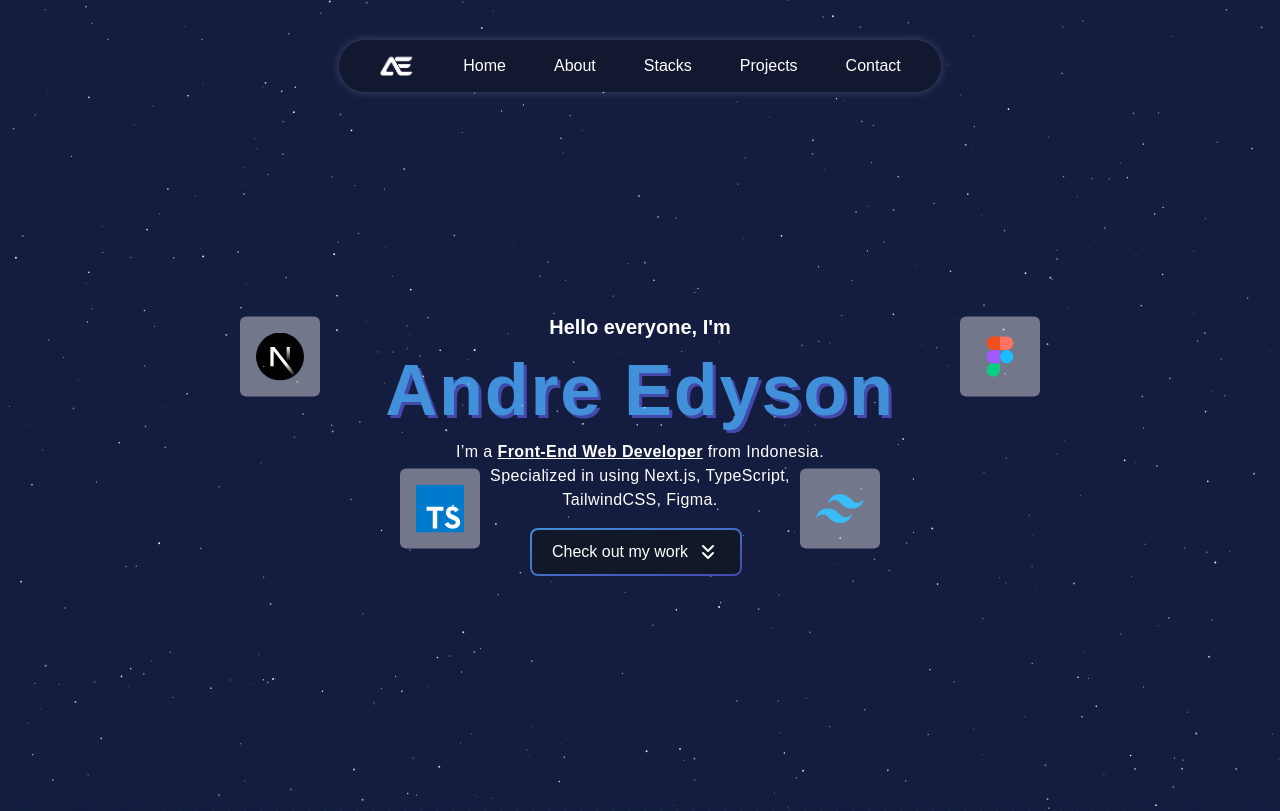
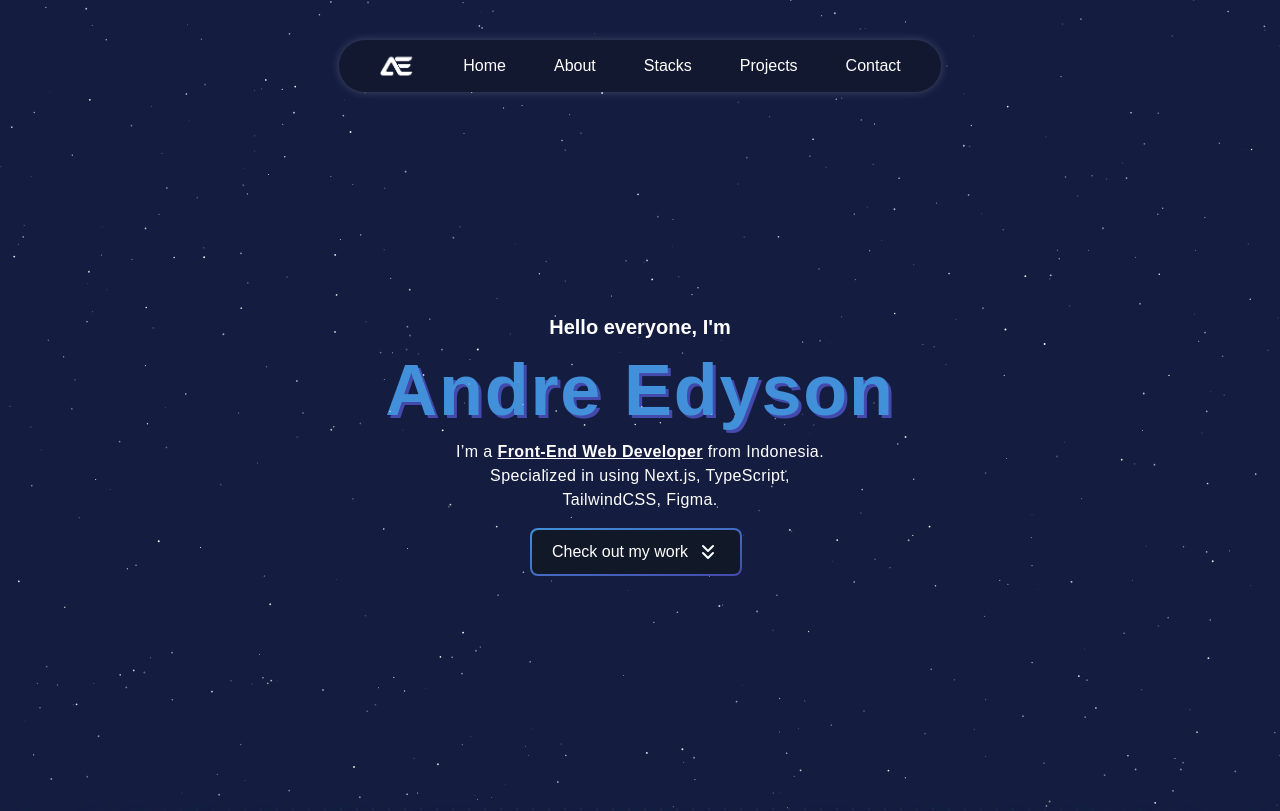
Before and after one commit to andreedyson/personal-website, a Next.js app: page / in a window 1280 px wide. Shown: the top 811 px of the page. Built offline with nearby package versions, Linux system fonts and the light colour scheme.

Commit message:
refactor(hero): remove logo popup from hero section

```diff
--- a/app/components/Contact.tsx
+++ b/app/components/Contact.tsx
@@ -49,7 +49,7 @@ function Contact() {
           <h2 className="text-4xl font-bold uppercase tracking-wider md:text-5xl lg:text-6xl">
             Let&apos;s Chat!
           </h2>
-          <p className="w-full tracking-wide text-slate-300 md:max-w-[550px]">
+          <p className="w-full text-sm tracking-wide text-slate-300 md:max-w-[550px] md:text-base">
             I’m excited to connect with fellow developers, potential clients,
             and anyone curious about my work. If you&apos;re interested in
             collaborating on a project or simply want to chat, don&apos;t
--- a/app/components/Hero.tsx
+++ b/app/components/Hero.tsx
@@ -11,113 +11,8 @@ export default function Hero() {
   return (
     <section
       id="home"
-      className="relative flex h-[89vh] w-full flex-col items-center justify-center py-48 md:mt-10"
+      className="relative flex h-[89vh] w-full flex-col items-center justify-center md:mt-10"
     >
-      <motion.div
-        initial={{ opacity: 0 }}
-        animate={{ opacity: 1 }}
-        transition={{ delay: 2.2 }}
-      >
-        <motion.div
-          animate={{
-            y: ["0%", "-20%", "0%"],
-          }}
-          transition={{
-            duration: 2.5,
-            repeat: Infinity,
-            repeatType: "loop",
-            ease: "easeInOut",
-          }}
-          className="absolute bottom-40 left-10 flex size-12 items-center justify-center rounded-md bg-white/40 md:left-8 md:top-60 lg:left-12 lg:size-20 xl:left-60"
-        >
-          <Image
-            src={"/assets/stacks/nextjs.svg"}
-            width={56}
-            height={56}
-            alt="Next.js"
-            className="size-8 lg:size-12"
-          />
-        </motion.div>
-      </motion.div>
-      <motion.div
-        initial={{ opacity: 0 }}
-        animate={{ opacity: 1 }}
-        transition={{ delay: 2.5 }}
-      >
-        <motion.div
-          animate={{
-            y: ["0%", "-20%", "0%"],
-          }}
-          transition={{
-            duration: 2.5,
-            repeat: Infinity,
-            repeatType: "loop",
-            ease: "easeInOut",
-          }}
-          className="absolute bottom-40 left-28 flex size-12 items-center justify-center rounded-md bg-white/40 md:bottom-72 md:left-32 lg:bottom-60 lg:left-[200px] lg:size-20 xl:left-[400px]"
-        >
-          <Image
-            src={"/assets/stacks/typescript.svg"}
-            width={56}
-            height={56}
-            alt="TypeScript"
-            className="size-8 lg:size-12"
-          />
-        </motion.div>
-      </motion.div>
-      <motion.div
-        initial={{ opacity: 0 }}
-        animate={{ opacity: 1 }}
-        transition={{ delay: 2.8 }}
-      >
-        <motion.div
-          animate={{
-            y: ["0%", "-20%", "0%"],
-          }}
-          transition={{
-            duration: 2.5,
-            repeat: Infinity,
-            repeatType: "loop",
-            ease: "easeInOut",
-          }}
-          className="absolute bottom-40 right-28 flex size-12 items-center justify-center rounded-md bg-white/40 md:right-8 md:top-60 lg:right-12 lg:size-20 xl:right-60"
-        >
-          <Image
-            src={"/assets/stacks/figma.svg"}
-            width={56}
-            height={56}
-            alt="Figma"
-            className="size-8 lg:size-12"
-          />
-        </motion.div>
-      </motion.div>
-      <motion.div
-        initial={{ opacity: 0 }}
-        animate={{ opacity: 1 }}
-        transition={{ delay: 3.1 }}
-      >
-        <motion.div
-          animate={{
-            y: ["0%", "-20%", "0%"],
-          }}
-          transition={{
-            duration: 2.5,
-            repeat: Infinity,
-            repeatType: "loop",
-            ease: "easeInOut",
-          }}
-          className="absolute bottom-40 right-10 flex size-12 items-center justify-center rounded-md bg-white/40 md:bottom-72 md:right-32 lg:bottom-60 lg:right-[200px] lg:size-20 xl:right-[400px]"
-        >
-          <Image
-            src={"/assets/stacks/tailwindcss.svg"}
-            width={56}
-            height={56}
-            alt="Tailwind"
-            className="size-8 lg:size-12"
-          />
-        </motion.div>
-      </motion.div>
-
       <div className="absolute inset-0 h-screen w-full lg:-top-40 lg:h-[110vh]">
         <SparklesCore
           background="transparent"
--- a/app/components/Projects.tsx
+++ b/app/components/Projects.tsx
@@ -19,7 +19,7 @@ function Projects() {
       opacity: 1,
       y: 0,
       transition: {
-        delay: index * 0.4,
+        delay: index * 0.6,
       },
     }),
   };
@@ -33,7 +33,7 @@ function Projects() {
       opacity: 1,
       scale: 1,
       transition: {
-        delay: 0.5,
+        delay: 0.7,
       },
     },
   };
@@ -98,7 +98,7 @@ function Projects() {
           initial="hidden"
           whileInView="visible"
           viewport={{ once: true }}
-          className="mt-16 space-y-2 lg:mt-32"
+          className="mt-16 space-y-2 lg:mt-20"
         >
           <h3 className="text-3xl font-bold text-white md:text-4xl lg:text-5xl">
             And <span className="text-main-blue">more</span> to come...
--- a/app/globals.css
+++ b/app/globals.css
@@ -73,7 +73,7 @@
   }
 
   .section {
-    @apply px-6 py-24 text-white md:px-16 xl:px-40;
+    @apply px-6 py-24 text-white md:px-16 xl:px-40 xl:pt-44;
   }
 
   ::-webkit-scrollbar {
```
